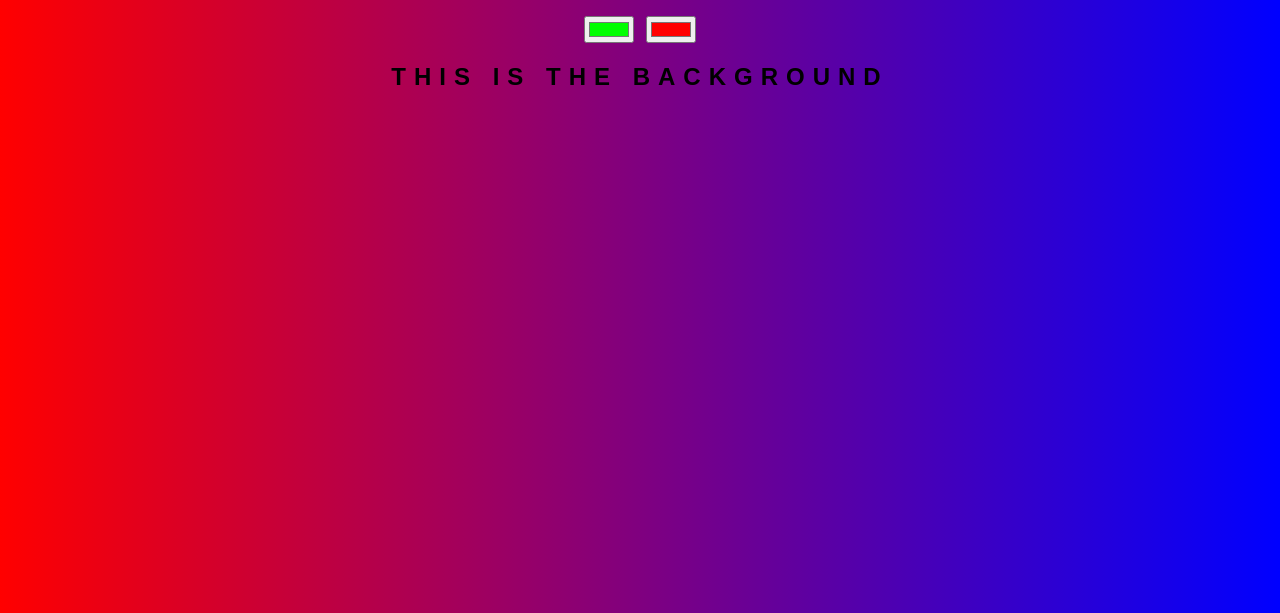
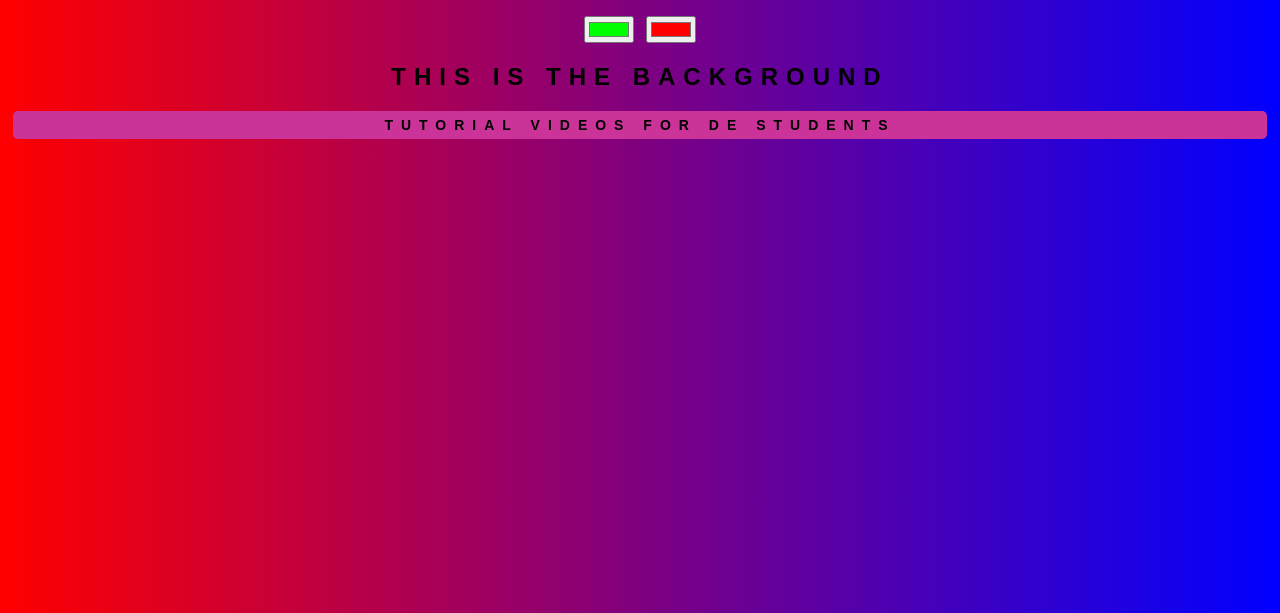
Before and after one commit to bot2012/background-generator, a plain HTML site: page index.html in a window 1280 px wide. Shown: the part 187-800 px from the top of the page. Drawn offline with Linux system fonts and the light colour scheme.

Commit message:
longtime no commit

```diff
--- a/index.html
+++ b/index.html
@@ -15,9 +15,9 @@
 	<code></code>
 	<script src="script.js" type="text/javascript"></script>
 
-	<!-- <div onmouseout="this.style.background='#CC3399';" onmouseover="this.style.background='white';" style="background: #CC3399 ; border-width=1px;border-color:grey; border-radius:5px; margin:5px;">
+	<div onmouseout="this.style.background='#CC3399';" onmouseover="this.style.background='white';" style="background: #CC3399 ; border-width=1px;border-color:grey; border-radius:5px; margin:5px;">
 		<p style="padding: 5px; font-weight: bold; text-align: center"><span style=" font-size:14px;"><span style="font-size:14px;"><a href="https://www.ug.edu.gh/distance/tutorial-videos" onmouseout="this.style.color = '#1C2833'" onmouseover="this.style.color = 'blue'" style=" color: black; text-decoration: none;">Tutorial videos for DE Students</a></span></span></p>
-	</div> -->
+	</div>
 
 
 </body>
```
